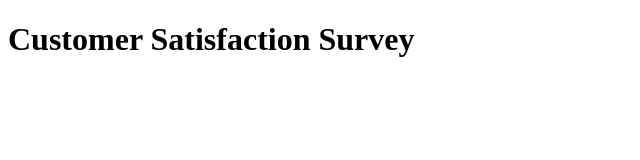
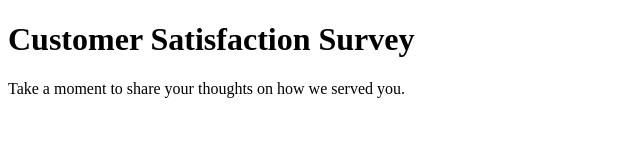
Before and after one commit to jecaps/surveyForm, a plain HTML site: page index.html in a window 1280 px wide. Shown: the whole page, without its empty margins (0-640 px from the left). Drawn offline with Linux system fonts and the light colour scheme.

Commit message:
Writing title and description

```diff
--- a/index.html
+++ b/index.html
@@ -8,5 +8,8 @@
   </head>
   <body>
     <h1 id="title">Customer Satisfaction Survey</h1>
+    <p id="description">
+      Take a moment to share your thoughts on how we served you.
+    </p>
   </body>
 </html>
```
